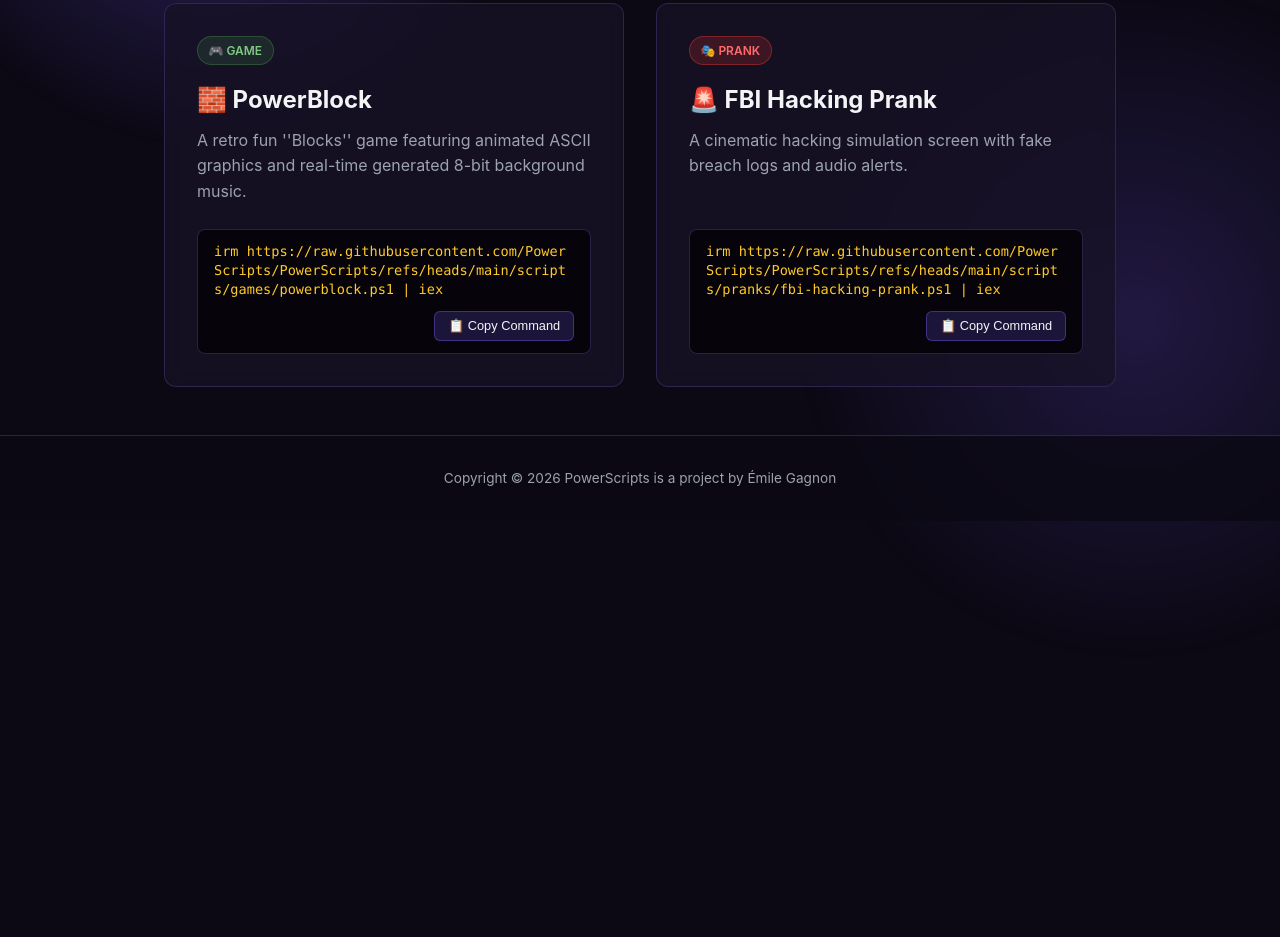
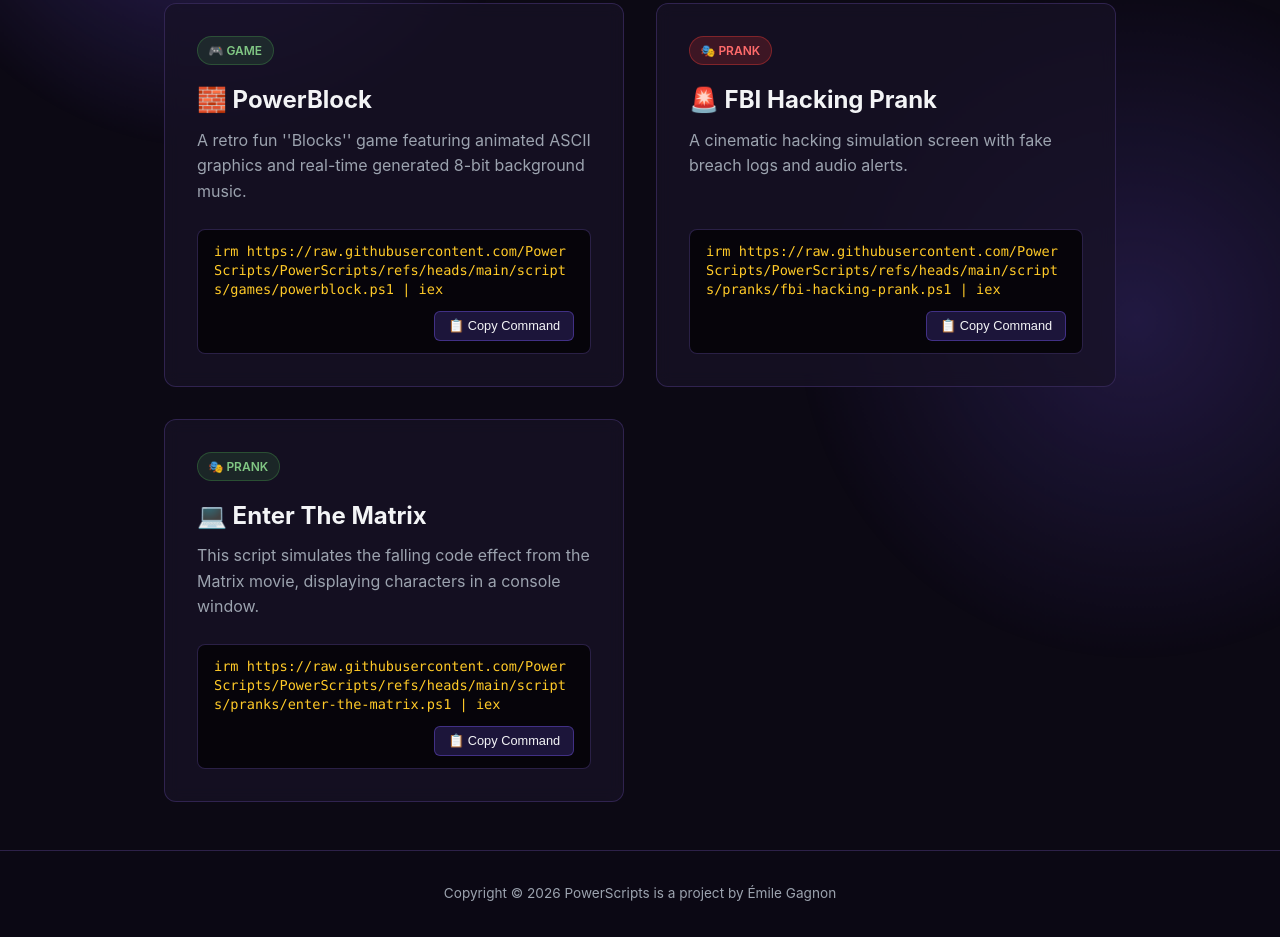
Before and after one commit to PowerScripts/PowerScripts-Website, a plain HTML site: page scripts.html in a window 1280 px wide. Shown: the part 352-1289 px from the top of the page. Before the commit the page ends 873 px from the top, so only its background shows below. Drawn offline with Linux system fonts and the light colour scheme.

Commit message:
Add 'Enter The Matrix' prank script section

```diff
--- a/scripts.html
+++ b/scripts.html
@@ -56,6 +56,23 @@
         </div>
       </div>
 
+
+      <!-- Script 3 : Enter The Matrix -->
+      <div class="card">
+        <div>
+          <span class="badge badge-game">🎭 PRANK</span>
+          <h2>💻 Enter The Matrix</h2>
+          <p style="color: var(--text-muted); margin-top: 0.5rem;">
+            This script simulates the falling code effect from the Matrix movie, displaying characters in a console window.
+          </p>
+        </div>
+        <div class="code-box-wrapper">
+          <div class="code-box" id="cmd1">irm https://raw.githubusercontent.com/PowerScripts/PowerScripts/refs/heads/main/scripts/pranks/enter-the-matrix.ps1 | iex</div>
+          <button class="copy-btn" onclick="copyCode('cmd1', this)">📋 Copy Command</button>
+        </div>
+      </div>
+
+
     </div>
   </div>
 
```
